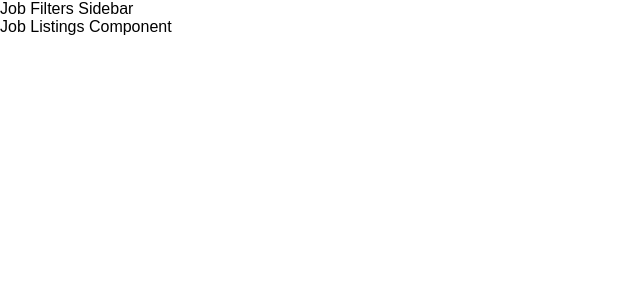
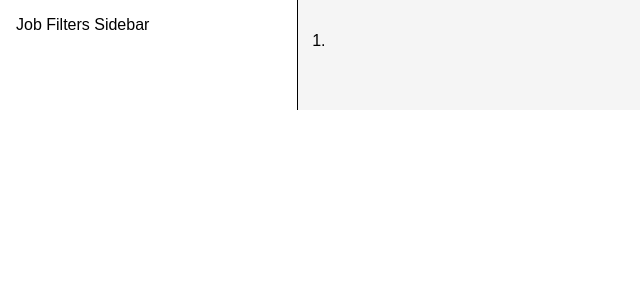
Before and after one commit to blksy/Job_Board, a Vue app: page /jobsresults in a window 1280 px wide. Shown: the top 300 px of the page, without its empty margins (0-640 px from the left). Built offline with nearby package versions, Linux system fonts and the light colour scheme.

Commit message:
added base styles for jobresults and it's components

```diff
--- a/src/components/JobFiltersSidebar.vue
+++ b/src/components/JobFiltersSidebar.vue
@@ -1,5 +1,18 @@
 <template>
-  <div>Job Filters Sidebar</div>
+  <div class="sidebar">Job Filters Sidebar</div>
 </template>
-<script></script>
-<style></style>
+<script>
+export default {
+  name: 'JobsFiltersSidebar'
+}
+</script>
+<style>
+.sidebar {
+  display: flex;
+  flex-direction: column;
+  border-right: 1px solid black;
+  background-color: white;
+  padding: 16px;
+  width: 384px;
+}
+</style>
--- a/src/components/JobListings.vue
+++ b/src/components/JobListings.vue
@@ -1,9 +1,27 @@
 <template>
-  <main>Job Listings Component</main>
+  <main class="listing">
+    <ol>
+      <li class="list-item">
+        <!--<router-link to=""></router-link> router link to a single job details, to be added-->
+      </li>
+    </ol>
+  </main>
 </template>
 <script>
 export default {
   name: 'JobsListings'
 }
 </script>
-<style></style>
+<style>
+.listing {
+  display: flex;
+  flex-grow: auto;
+  background-color: whitesmoke;
+  padding: 32px;
+  width: 100%;
+}
+
+.list-item {
+  margin-bottom: 28px;
+}
+</style>
--- a/src/components/JobSearchInput.vue
+++ b/src/components/JobSearchInput.vue
@@ -29,6 +29,7 @@ export default {
   position: absolute;
   background-color: greenyellow;
   box-shadow: rgba(2, 11, 20, 0.2) 0px 5px 15px;
+  border: 1px solid black;
   top: -45%;
   height: 100%;
   width: 100%;
--- a/src/views/JobResults.vue
+++ b/src/views/JobResults.vue
@@ -1,5 +1,5 @@
 <template>
-  <div>
+  <div class="main-container">
     <job-filter-sidebar />
     <job-listings />
   </div>
@@ -14,4 +14,11 @@ export default {
 }
 </script>
 
-<style></style>
+<style>
+.main-container {
+  display: flex;
+  flex-direction: row;
+  flex-wrap: nowrap;
+  width: 100%;
+}
+</style>
```
